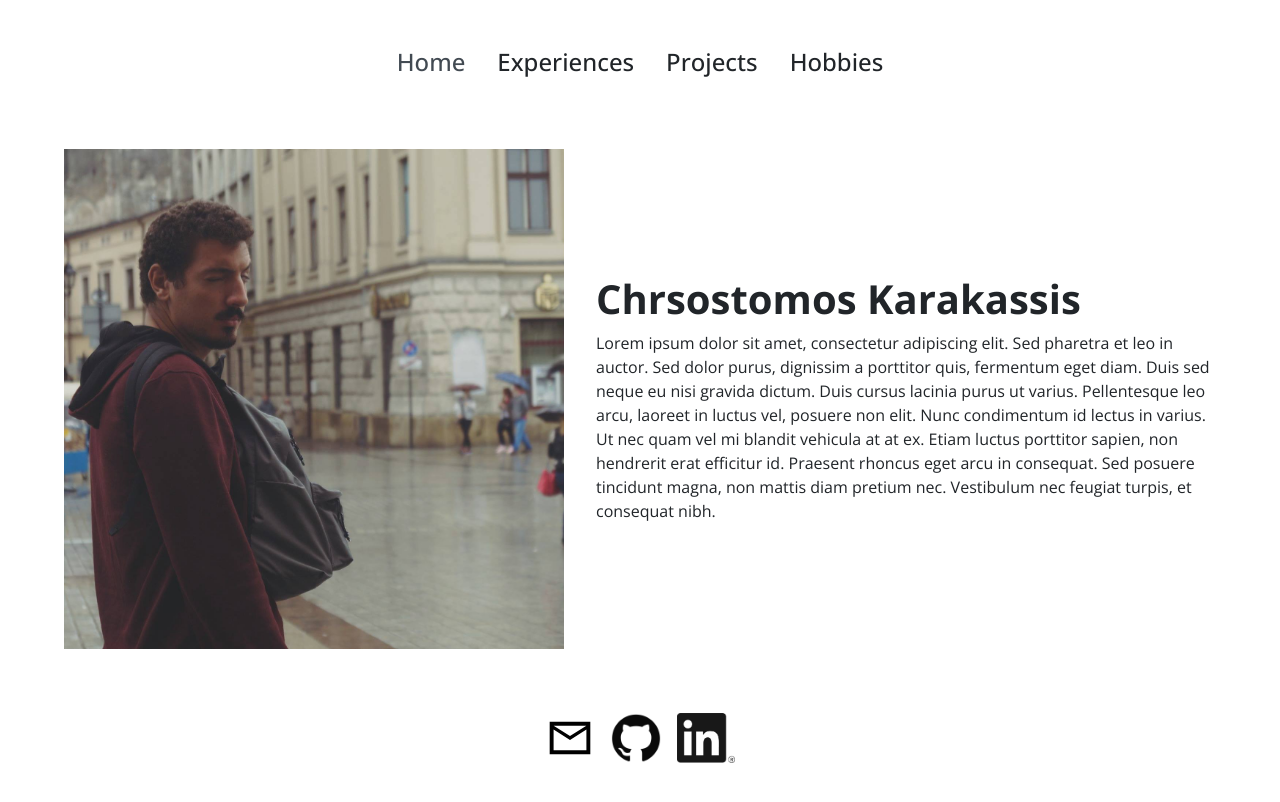
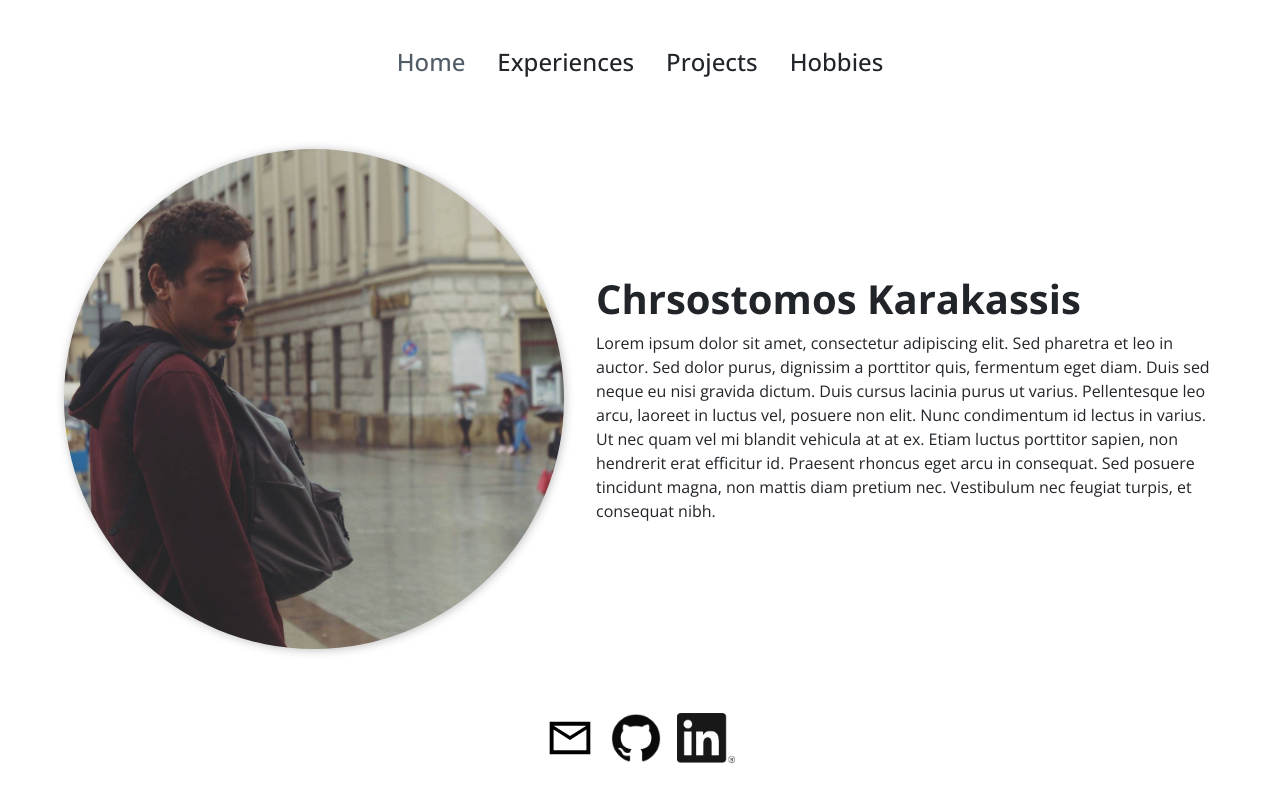
Before and after one commit to damik3/damik3.github.io, a React (Create React App) app: page / in a window 1280 px wide. In both pictures the pointer is over the link "Home". Shown: the top 802 px of the page. Built offline with nearby package versions, Linux system fonts and the light colour scheme.

Commit message:
Style tweaks

```diff
--- a/src/MainContent/Home/Home.css
+++ b/src/MainContent/Home/Home.css
@@ -1,4 +1,6 @@
 .main-image {
     height: 500px;
     width: 500px;
+    border-radius: 50%;
+    filter: drop-shadow(1px 1px 5px hsl(0, 0%, 75%));
 }
--- a/src/Navbar/Navbar.css
+++ b/src/Navbar/Navbar.css
@@ -4,5 +4,5 @@
 }
 
 .custom-nav-link:hover {
-    filter: brightness(200%);
+    filter: brightness(250%);
 }
```
